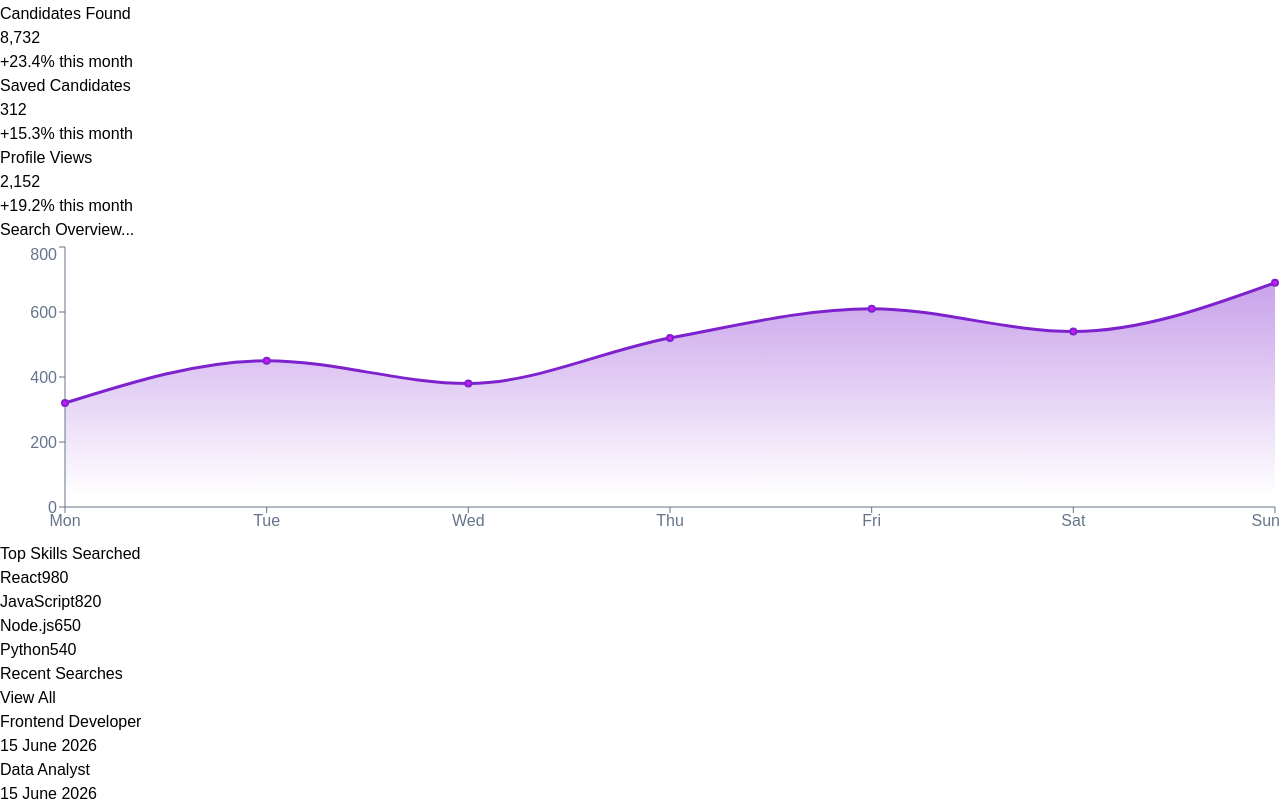
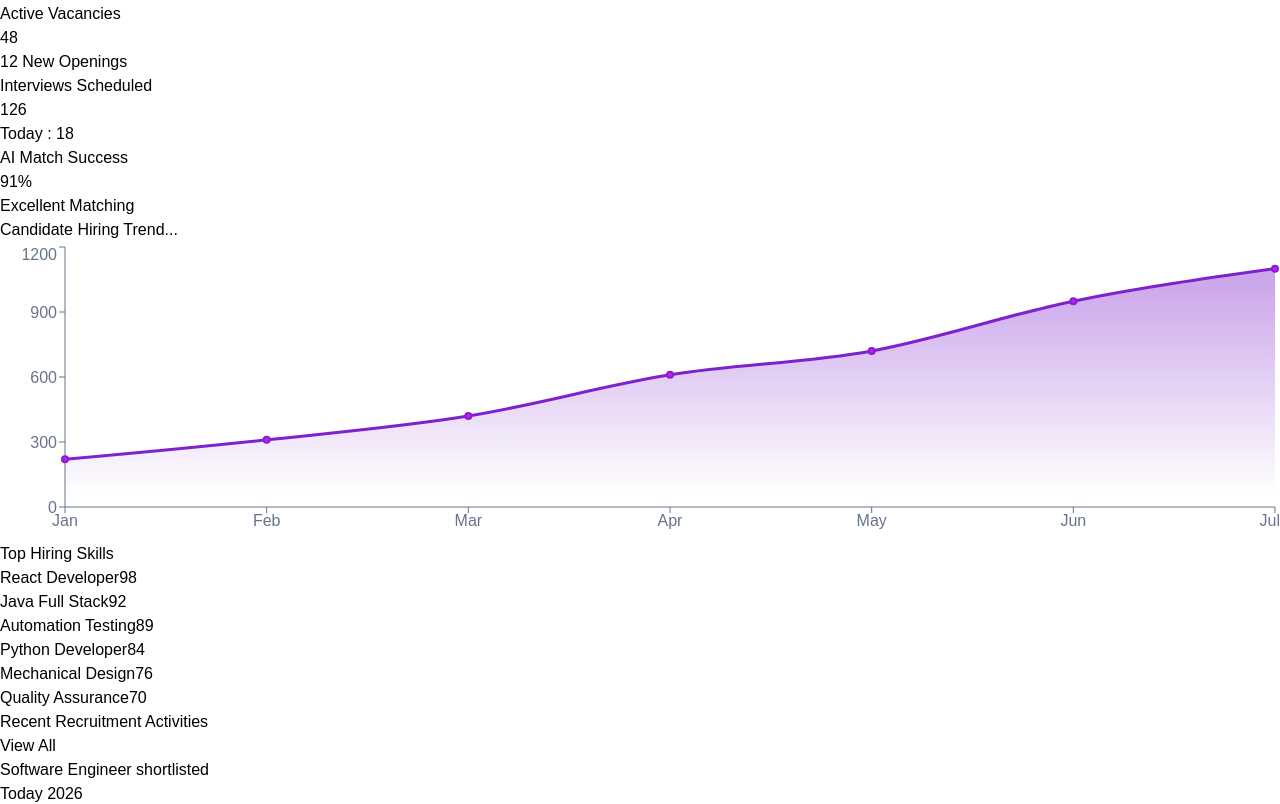
Before and after one commit to John-Divine-Mathew/Hire-Radar, a React app in the folder frontend/: page /dashboard in a window 1280 px wide. Shown: the part 500-1304 px from the top of the page. Built offline with nearby package versions, Linux system fonts and the light colour scheme; the HTML template or start-up script is replaced by a standard one.

Commit message:
Dashboard Changed

```diff
--- a/frontend/src/pages/dashboard.jsx
+++ b/frontend/src/pages/dashboard.jsx
@@ -11,27 +11,52 @@ import Sidebar from "../components/sideBar/sideBar.jsx";
 import Navbar from "../components/navBar/navBar.jsx";
 
 const chartData = [
-  { day: "Mon", value: 320 },
-  { day: "Tue", value: 450 },
-  { day: "Wed", value: 380 },
-  { day: "Thu", value: 520 },
-  { day: "Fri", value: 610 },
-  { day: "Sat", value: 540 },
-  { day: "Sun", value: 690 },
+
+{month:"Jan",value:220},
+
+{month:"Feb",value:310},
+
+{month:"Mar",value:420},
+
+{month:"Apr",value:610},
+
+{month:"May",value:720},
+
+{month:"Jun",value:950},
+
+{month:"Jul",value:1100},
+
+];
+const skills=[
+
+{name:"React Developer",value:98},
+
+{name:"Java Full Stack",value:92},
+
+{name:"Automation Testing",value:89},
+
+{name:"Python Developer",value:84},
+
+{name:"Mechanical Design",value:76},
+
+{name:"Quality Assurance",value:70},
+
 ];
 
-const skills = [
-  { name: "React", value: 980 },
-  { name: "JavaScript", value: 820 },
-  { name: "Node.js", value: 650 },
-  { name: "Python", value: 540 },
-];
+const recentSearches=[
 
-const recentSearches = [
-  "Frontend Developer",
-  "Data Analyst",
-  "Product Manager",
-  "UI/UX Designer",
+"Software Engineer shortlisted",
+
+"Interview scheduled for QA Engineer",
+
+"AI sourced 124 candidates",
+
+"Mechanical Designer hired",
+
+"Python Developer assessment completed",
+
+"Production Engineer added",
+
 ];
 
 export default function Dashboard() {
@@ -76,31 +101,61 @@ export default function Dashboard() {
             <p className="text-[#10B981] text-sm mt-2 font-semibold">+18.5% this month</p>
           </div>
 
-          <div className="bg-white rounded-xl p-5 shadow-sm border border-t-4 border-t-[#7E22CE]">
-            <p className="text-[#64748B] font-medium text-sm uppercase tracking-wider">Candidates Found</p>
-            <h2 className="text-4xl font-bold mt-2 text-[#1E293B]">8,732</h2>
-            <p className="text-[#10B981] text-sm mt-2 font-semibold">+23.4% this month</p>
-          </div>
+    <div className="bg-white rounded-2xl p-6 shadow-lg border-l-4 border-purple-600 hover:shadow-xl duration-300">
 
-          <div className="bg-white rounded-xl p-5 shadow-sm border border-t-4 border-t-[#7E22CE]">
-            <p className="text-[#64748B] font-medium text-sm uppercase tracking-wider">Saved Candidates</p>
-            <h2 className="text-4xl font-bold mt-2 text-[#1E293B]">312</h2>
-            <p className="text-[#10B981] text-sm mt-2 font-semibold">+15.3% this month</p>
-          </div>
+        <p className="text-gray-500 text-sm">
+            Active Vacancies
+        </p>
 
-          <div className="bg-white rounded-xl p-5 shadow-sm border border-t-4 border-t-[#7E22CE]">
-            <p className="text-[#64748B] font-medium text-sm uppercase tracking-wider">Profile Views</p>
-            <h2 className="text-4xl font-bold mt-2 text-[#1E293B]">2,152</h2>
-            <p className="text-[#10B981] text-sm mt-2 font-semibold">+19.2% this month</p>
-          </div>
-        </div>
+        <h2 className="text-4xl font-bold mt-2 text-purple-700">
+            48
+        </h2>
 
+        <p className="text-green-600 mt-2">
+            12 New Openings
+        </p>
+
+    </div>
+
+    <div className="bg-white rounded-2xl p-6 shadow-lg border-l-4 border-purple-600 hover:shadow-xl duration-300">
+
+        <p className="text-gray-500 text-sm">
+            Interviews Scheduled
+        </p>
+
+        <h2 className="text-4xl font-bold mt-2 text-purple-700">
+            126
+        </h2>
+
+        <p className="text-green-600 mt-2">
+            Today : 18
+        </p>
+
+    </div>
+
+    <div className="bg-white rounded-2xl p-6 shadow-lg border-l-4 border-purple-600 hover:shadow-xl duration-300">
+
+        <p className="text-gray-500 text-sm">
+            AI Match Success
+        </p>
+
+        <h2 className="text-4xl font-bold mt-2 text-purple-600">
+            91%
+        </h2>
+
+        <p className="text-green-600 mt-2">
+            Excellent Matching
+        </p>
+
+    </div>
+
+</div>
         {/* Bottom Section */}
         <div className="grid grid-cols-12 gap-5">
 
           {/* Chart Section */}
           <div className="col-span-5 bg-white p-5 rounded-xl border">
-            <h2 className="font-bold text-lg mb-4 text-[#1E293B]">Search Overview...</h2>
+            <h2 className="font-bold text-lg mb-4 text-[#1E293B]">Candidate Hiring Trend...</h2>
             <ResponsiveContainer width="100%" height={300}>
               <AreaChart data={chartData}>
                 {/* Defining the purple gradient shade */}
@@ -111,7 +166,7 @@ export default function Dashboard() {
                   </linearGradient>
                 </defs>
 
-                <XAxis dataKey="day" stroke="#64748B" />
+                <XAxis dataKey="month" stroke="#64748B" />
                 <YAxis stroke="#64748B" />
                 <Tooltip />
 
@@ -131,7 +186,7 @@ export default function Dashboard() {
 
           {/* Skills */}
           <div className="col-span-4 bg-white p-5 rounded-xl border">
-            <h2 className="font-bold text-lg mb-5 text-[#1E293B]">Top Skills Searched</h2>
+            <h2 className="font-bold text-lg mb-5 text-[#1E293B]">Top Hiring Skills</h2>
 
             {skills.map((skill) => (
               <div key={skill.name} className="mb-5">
@@ -144,7 +199,7 @@ export default function Dashboard() {
                   <div
                     className="h-2 rounded-full bg-[#7E22CE]"
                     style={{
-                      width: `${(skill.value / 1246) * 80}%`,
+                   width:`${skill.value}%`
                     }}
                   />
                 </div>
@@ -155,7 +210,7 @@ export default function Dashboard() {
           {/* Recent Searches */}
           <div className="col-span-3 bg-white p-5 rounded-xl border">
             <div className="flex justify-between mb-5">
-              <h2 className="font-bold text-lg text-[#1E293B]">Recent Searches</h2>
+              <h2 className="font-bold text-lg text-[#1E293B]">Recent Recruitment Activities</h2>
               <button className="text-[#7E22CE] font-semibold text-sm hover:underline">
                 View All
               </button>
@@ -165,7 +220,7 @@ export default function Dashboard() {
               <div key={i} className="flex items-center gap-3 mb-4">
                 <div>
                   <p className="font-medium text-[#1E293B]">{item}</p>
-                  <p className="text-xs text-gray-500">15 June 2026</p>
+                  <p className="text-xs text-gray-500">Today  2026</p>
                 </div>
               </div>
             ))}
```
Also changed, not shown: package.json (deleted, +0 -28 lines), 2 other files (tests, documents, lock files or other folders).
